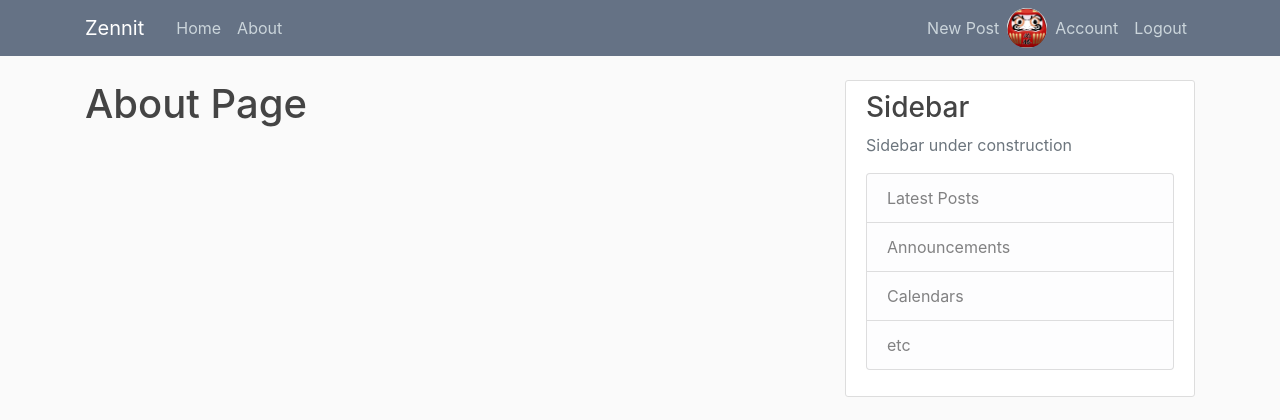
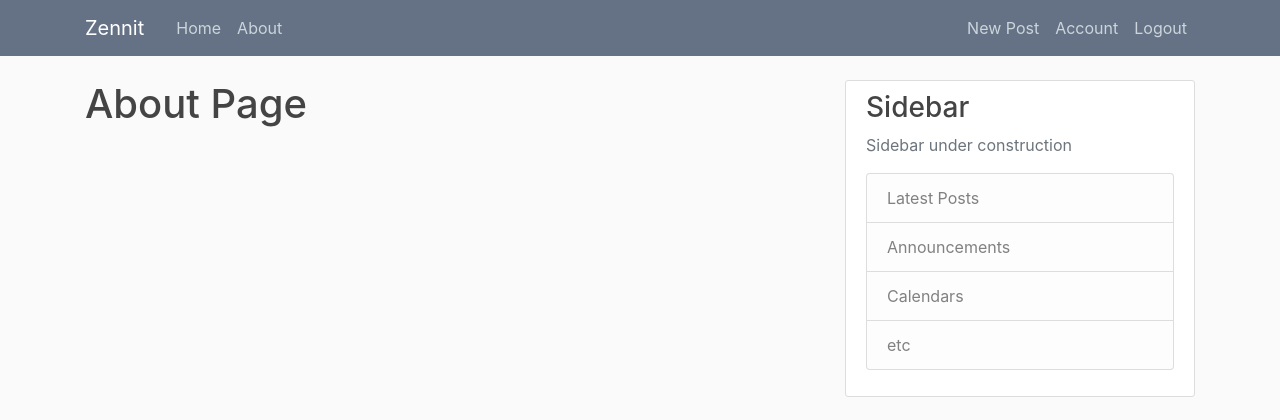
Before and after one commit to royalsaltmerchant/zennit, a Flask app: page /about in a window 1280 px wide. Shown: the top 420 px of the page. Run offline with Flask 2, Linux system fonts and the light colour scheme; the visitor is signed in with stand-in values (Sample User, id 1); data comes from the database, SQL or seed files in the repository; some libraries are stand-ins or nearby versions.

Commit message:
screwed up the imgs

```diff
--- a/flaskblog/templates/layout.html
+++ b/flaskblog/templates/layout.html
@@ -30,8 +30,6 @@
               <div class="navbar-nav">
                 {% if current_user.is_authenticated %}
                 <a class="nav-item nav-link" href="{{ url_for('posts.new_post') }}">New Post</a>
-                <img class="rounded-circle nav-user-img" src="{{ url_for('static', filename='profile_pics/' + current_user.image_file) }}" alt="">
-
                 <a class="nav-item nav-link" href="{{ url_for('users.account') }}">Account</a>
                 <a class="nav-item nav-link" href="{{ url_for('users.logout') }}">Logout</a>
                 {% else %}
```
